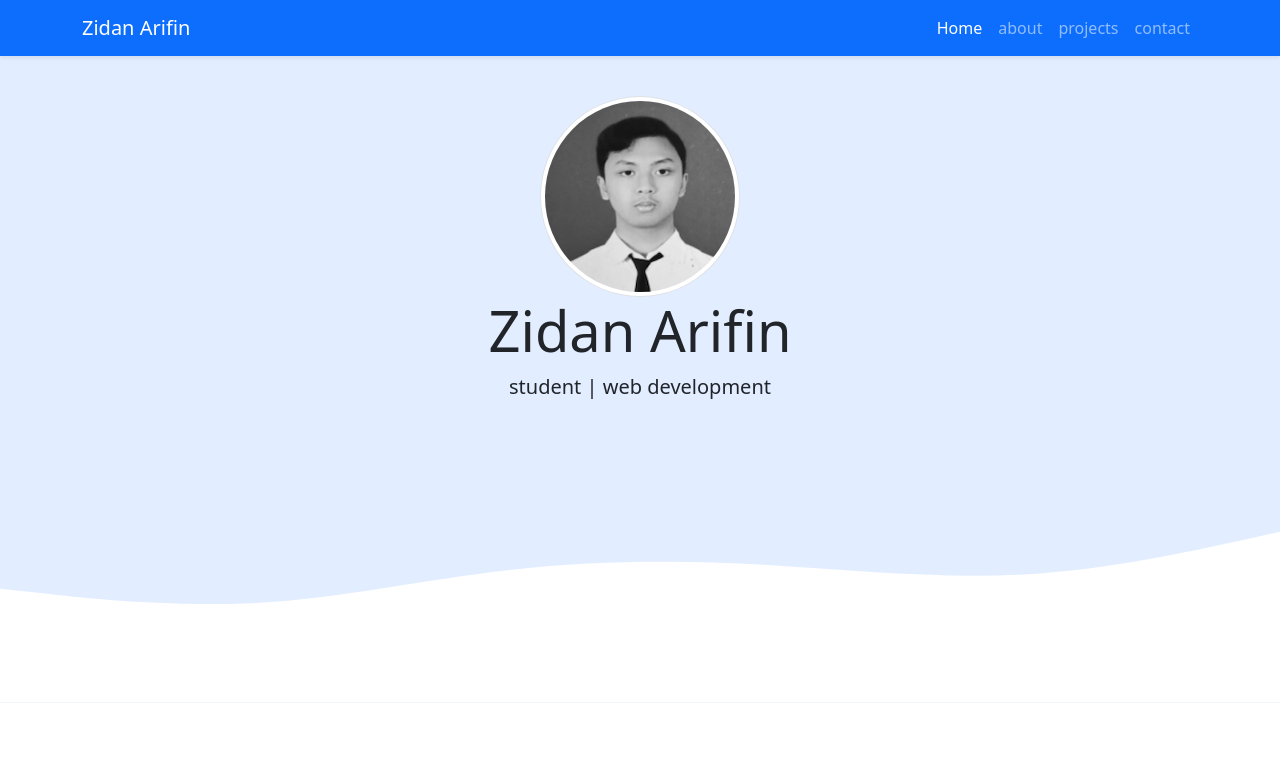
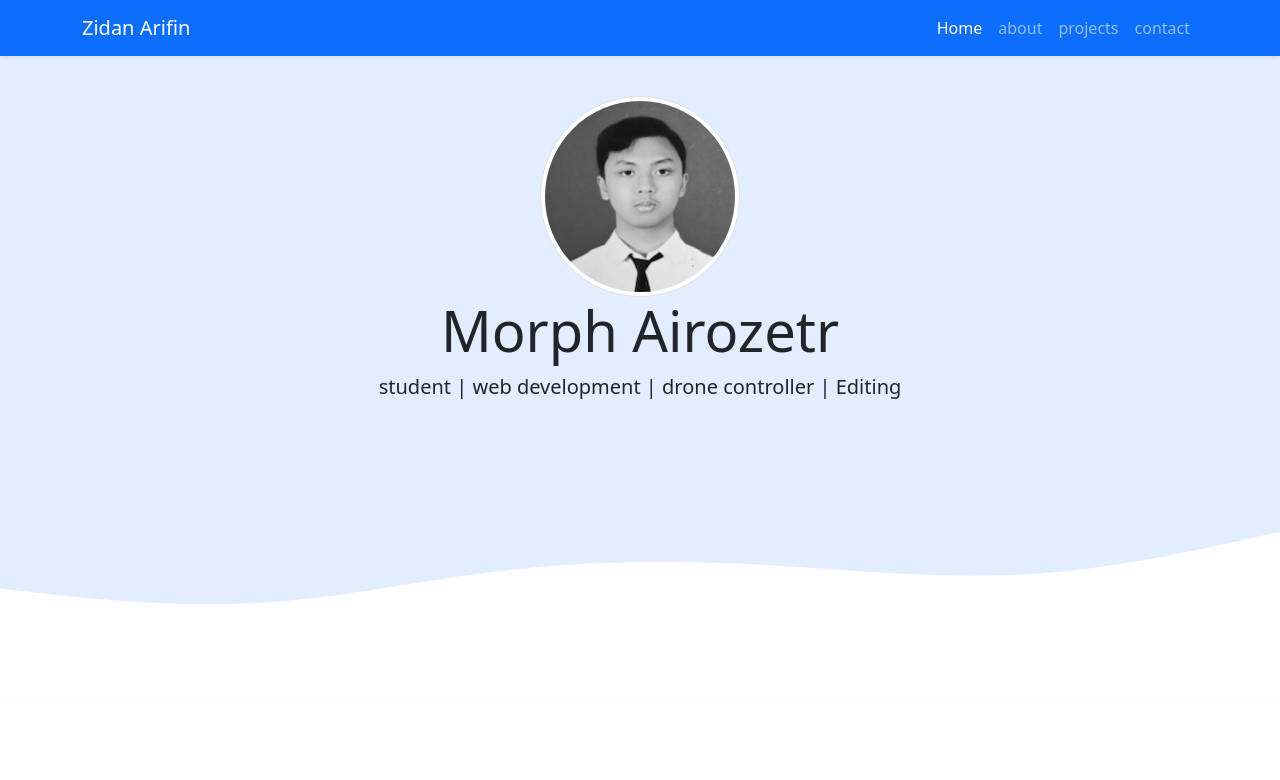
Before and after one commit to caxdan/caxdan.github.io, a plain HTML site: page index.html in a window 1280 px wide. Shown: the top 780 px of the page. Drawn offline with nearby package versions, Linux system fonts and the light colour scheme.

Commit message:
Update index.html
Tanggal, selasa 27 juni 2023

```diff
--- a/index.html
+++ b/index.html
@@ -46,8 +46,8 @@
     <!-- jumbotron -->
     <section class="jumbotron text-center">
         <img src="img/zidan2.jpg" alt="zidan arifin" width="200" class="rounded-circle img-thumbnail">
-        <h1 class="display-4">Zidan Arifin</h1>
-        <p class="lead"> student | web development </p>
+        <h1 class="display-4">Morph Airozetr</h1>
+        <p class="lead"> student | web development | drone controller | Editing </p>
         <svg xmlns="http://www.w3.org/2000/svg" viewBox="0 0 1440 320"><path fill="#ffffff" fill-opacity="1" d="M0,192L48,197.3C96,203,192,213,288,208C384,203,480,181,576,170.7C672,160,768,160,864,165.3C960,171,1056,181,1152,176C1248,171,1344,149,1392,138.7L1440,128L1440,320L1392,320C1344,320,1248,320,1152,320C1056,320,960,320,864,320C768,320,672,320,576,320C480,320,384,320,288,320C192,320,96,320,48,320L0,320Z"></path></svg>
     </section>
     <!-- akhir jumbotron -->
```
